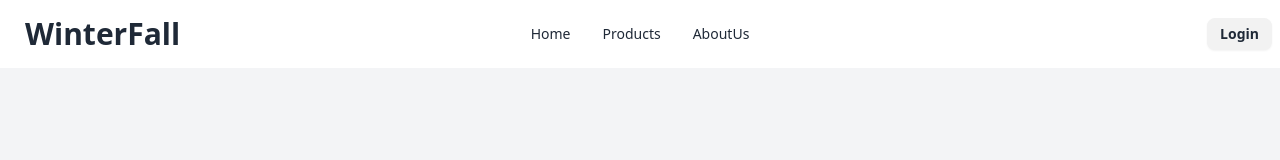
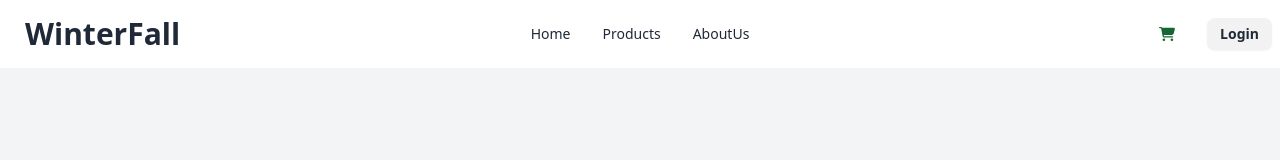
Before and after one commit to AsmShuvo/WinterFall-clothing-client-MERN, a React (Vite) app: page /login in a window 1280 px wide. Shown: the top 160 px of the page. Built offline with nearby package versions, Linux system fonts and the light colour scheme; no server answers.

Commit message:
add: cart icon and login func

```diff
--- a/package.json
+++ b/package.json
@@ -14,6 +14,7 @@
     "firebase": "^11.1.0",
     "react": "^18.3.1",
     "react-dom": "^18.3.1",
+    "react-icons": "^5.4.0",
     "react-router-dom": "^7.1.0"
   },
   "devDependencies": {
--- a/src/Routes/PrivateRoute.jsx
+++ b/src/Routes/PrivateRoute.jsx
@@ -3,7 +3,10 @@ import { AuthContext } from '../provider/AuthProvider';
 import { Navigate } from 'react-router-dom';
 
 const PrivateRoute = ({ children }) => {
-    const { user } = useContext(AuthContext);
+    const { user, loading } = useContext(AuthContext);
+    if (loading) {
+        return <progress className="progress w-56 min-h-screen"></progress>
+    }
     if (user) {
         return children;
     }
--- a/src/pages/Item/ItemDetails/ItemDetails.jsx
+++ b/src/pages/Item/ItemDetails/ItemDetails.jsx
@@ -34,8 +34,8 @@ const ItemDetails = () => {
 
     const handleAddToCart = () => {
         alert(`Added ${quantity} of "${itemDetails.name}" to the cart.`);
-        setQuantity(1);
-        // You can integrate this logic with your cart management system (e.g., Redux, Context API)
+
+
     };
 
     if (error) {
--- a/src/pages/Shared/Navbar/Navbar.jsx
+++ b/src/pages/Shared/Navbar/Navbar.jsx
@@ -1,6 +1,7 @@
 import React, { useContext } from 'react';
 import { Link, NavLink } from 'react-router-dom';
 import { AuthContext } from '../../../provider/AuthProvider';
+import { FaCartShopping } from 'react-icons/fa6';
 
 const Navbar = () => {
     const { user, logOut } = useContext(AuthContext);
@@ -49,7 +50,13 @@ const Navbar = () => {
                         <li> <NavLink to={"/about"} >AboutUs</NavLink> </li>
                     </ul>
                 </div>
-                <div className="navbar-end">
+
+                <div className="navbar-end gap-8">
+                    <div>
+                        <Link to={"/cart"}>
+                            <FaCartShopping className='text-green-800' />
+                        </Link>
+                    </div>
                     {
                         user ?
                             <><button onClick={handleLogout} className='btn text-white bg-red-700 btn-sm'>Logout</button> </> :
--- a/src/provider/AuthProvider.jsx
+++ b/src/provider/AuthProvider.jsx
@@ -1,6 +1,7 @@
 import React, { createContext, useEffect, useState } from 'react';
 import { createUserWithEmailAndPassword, getAuth, onAuthStateChanged, signInWithEmailAndPassword, signOut } from 'firebase/auth';
 import { app } from '../FIrebase/Firebase.config';
+import { Navigate } from 'react-router-dom';
 
 const auth = getAuth(app);
 export const AuthContext = createContext(null);
@@ -15,7 +16,7 @@ const AuthProvider = ({ children }) => {
 
     const signIn = (email, password) => {
         setLoading(true);
-        return signInWithEmailAndPassword(email, password);
+        return signInWithEmailAndPassword(auth, email, password);
     }
 
     const logOut = () => {
```
Also changed, not shown: 1 other file (tests, documents, lock files or other folders).
